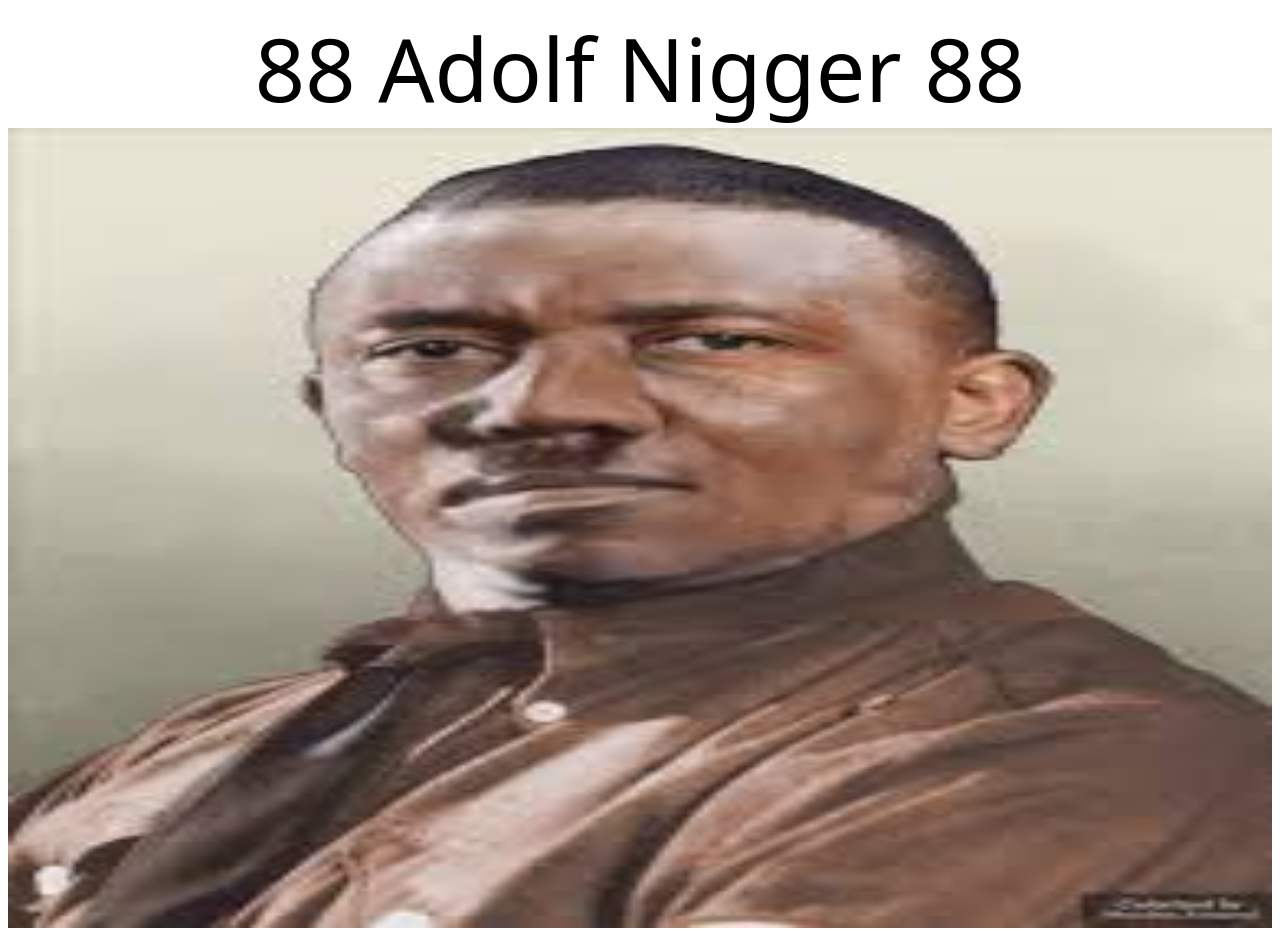
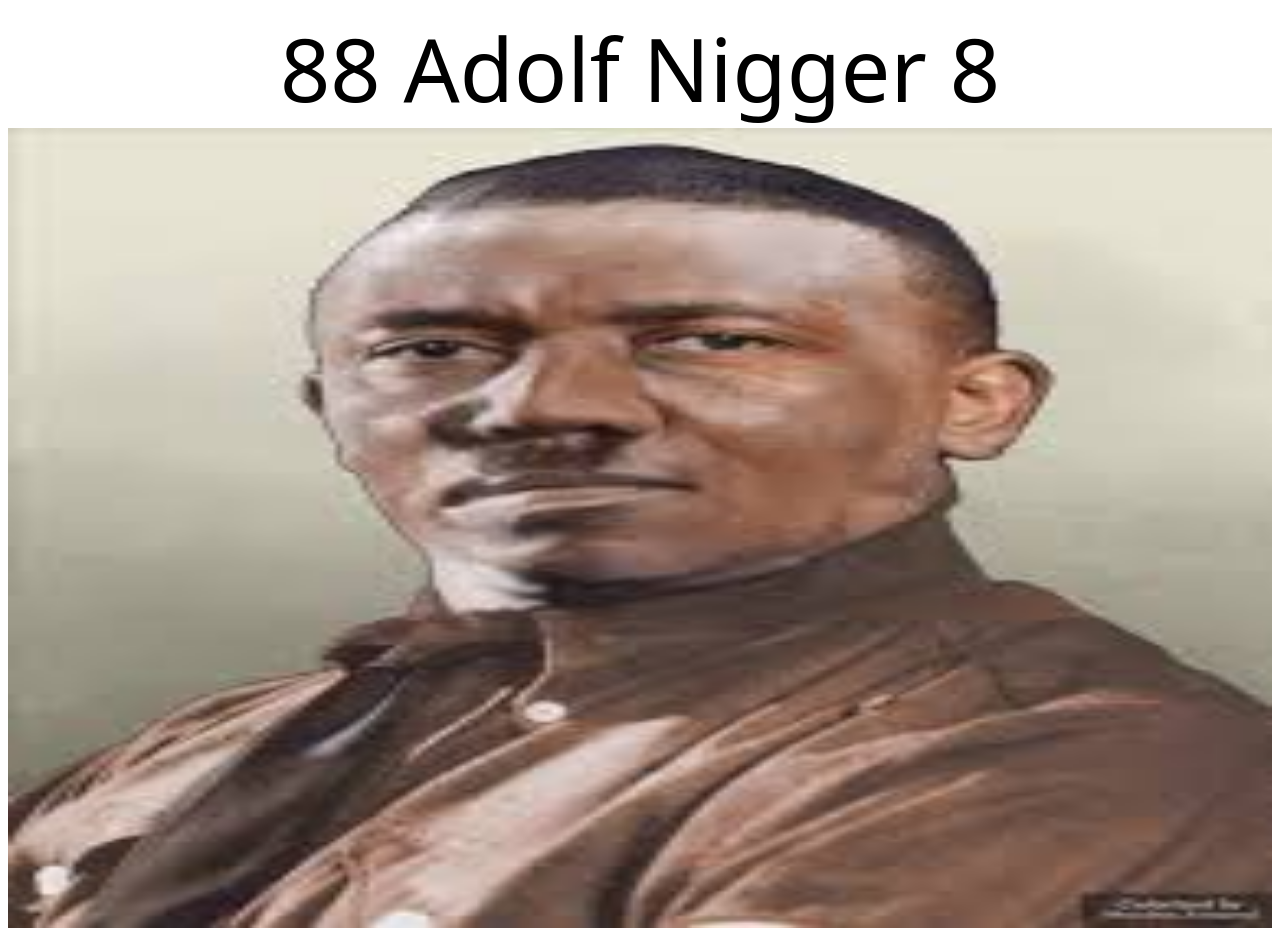
Before and after one commit to ChukyX7/88, a plain HTML site: page AN.html in a window 1280 px wide. Drawn offline with Linux system fonts and the light colour scheme; a web font is replaced by a local one.

Commit message:
Update AN.html

```diff
--- a/AN.html
+++ b/AN.html
@@ -26,7 +26,7 @@
     <link href="https://fonts.googleapis.com/css2?family=Bokor&family=Libre+Baskerville:ital,wght@0,400;0,700;1,400&display=swap" rel="stylesheet">
 </head>
 <body>
-    <h1>88 Adolf Nigger 88</h1>
+    <h1>88 Adolf Nigger 8</h1>
     <img id="HN" src="./images (1).jpeg" alt="Adolf Nigger">
 </body>
 </html>
```
